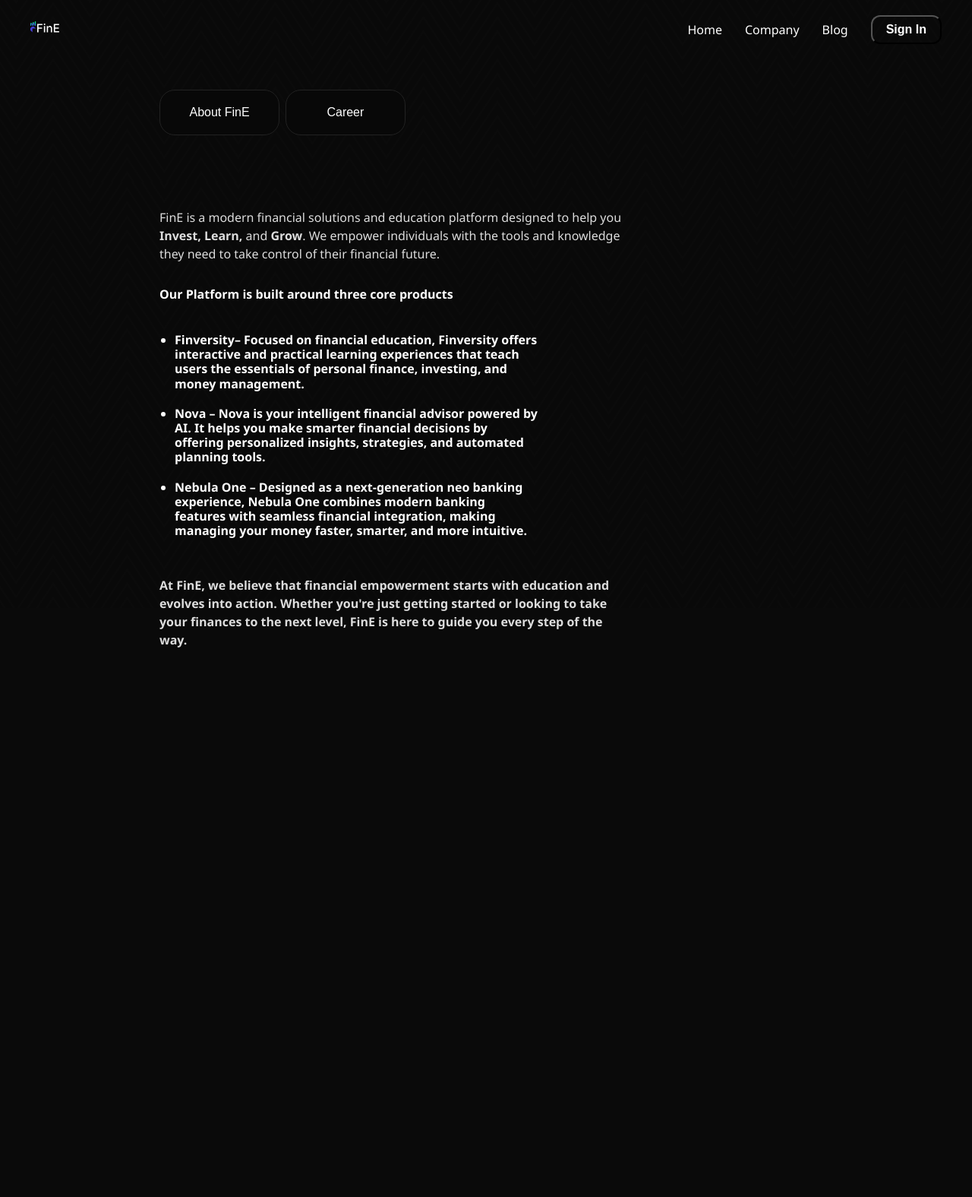
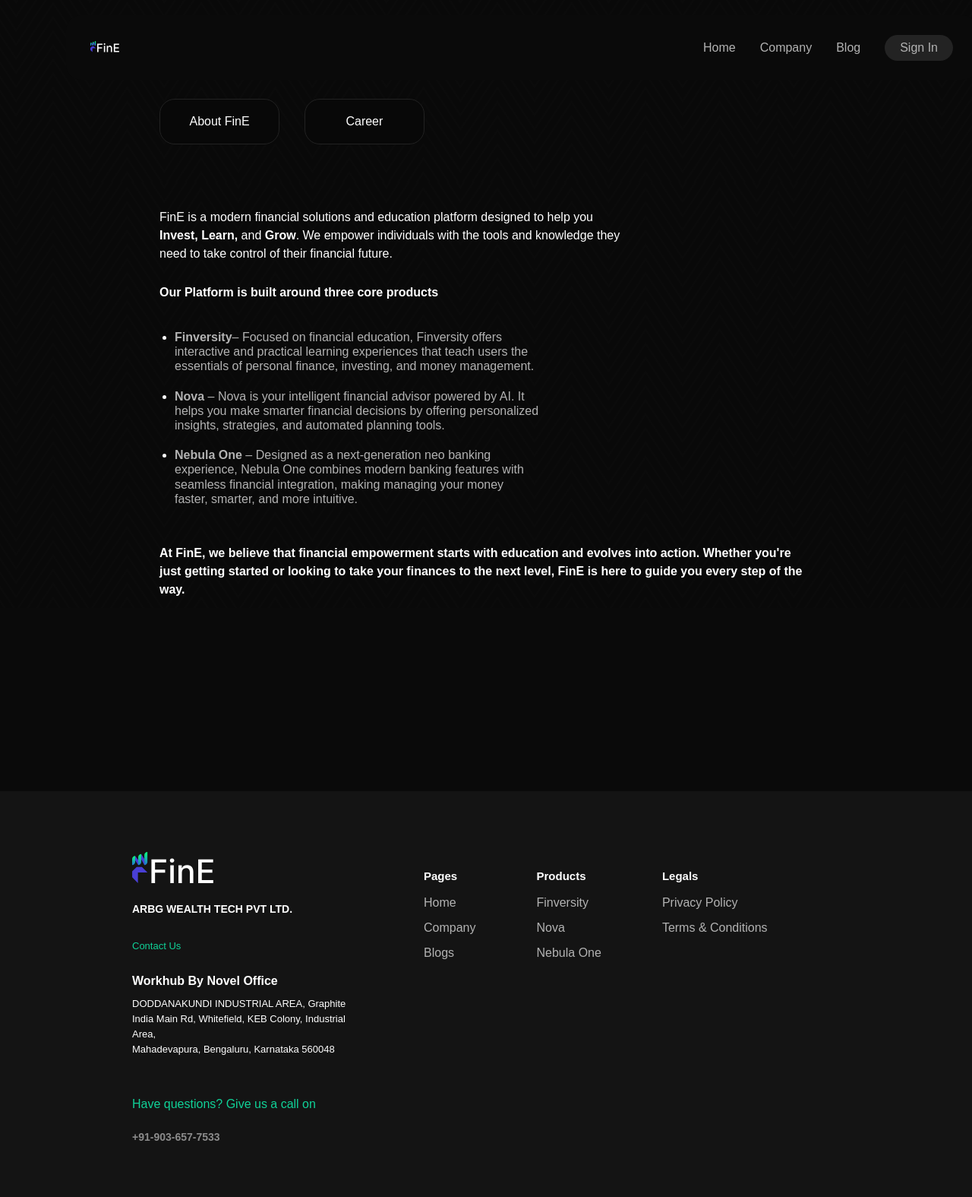
Before and after one commit to Karthikgoudar07/FinEweb, a plain HTML site: page Index.html in a window 1280 px wide. Shown: the whole page at 76% size. Before the commit the page ends 914 px from the top, so only its background shows below. Drawn offline with Linux system fonts and the light colour scheme; a web font is replaced by a local one.

Commit message:
updated Fine

```diff
--- a/Index.html
+++ b/Index.html
@@ -1,40 +1,30 @@
 <!-- Document type declaration -->
 <!DOCTYPE html>
-<!-- Root element with language attribute -->
 <html lang="en">
 <head>
-    <!-- Character encoding -->
-    <meta charset="UTF-8" />
+  <meta charset="UTF-8" />
+
+      <meta name="viewport" content="width=device-width, initial-scale=1, maximum-scale=1, user-scalable=no" />    <!-- Link to external stylesheet -->
+
+  <title>Navbar Example</title>
     <!-- Viewport settings for responsive design -->
-    <meta name="viewport" content="width=device-width, initial-scale=1, maximum-scale=1, user-scalable=no" />
-    <!-- Page title -->
-    <title>FinE</title>
-    <!-- Link to external stylesheet -->
     <link rel="stylesheet" href="styles.css" />
 </head>
 <body>
-
-    <!-- Header section containing logo, hamburger menu, and navigation -->
-    <header>
-          <!-- Logo container -->
-          <div class="logo">
-            <!-- Logo image -->
-            <img src="./img/FinE.svg" alt="FinE Logo" />
-          </div>
-        <!-- Navigation menu -->
-        <nav>
-            <ul>
-                <!-- Navigation links -->
-                <li><a href="#">Home</a></li>
-                <li><a href="#">Company</a></li>
-                <li><a href="#">Blog</a></li>
-                <!-- Sign In button -->
-                <li><button class="sign-in">Sign In</button></li>
-            </ul>
-        </nav>
-    </header>
+    <nav class="navbar">
+  <div class="logo">
+    <img src="./img/FinE.svg" alt="Logo" />
+  </div>
+  <div class="menu">
+    <a href="#">Home</a>
+    <a href="file:///C:/kkg/FRONTEND/Index.html">Company</a>
+    <a href="#">Blog</a>
+    <button class="sign-in-btn">Sign In</button>
+  </div>
+</nav>
     <!-- Main content area -->
     <main>
+        <br><br><br><br><br>
         <!-- Section with About and Career buttons -->
         <section>
             <!-- Link wrapping About FinE button -->
@@ -51,10 +41,10 @@
 <section class="aboutfine">
 
         <!-- Introductory paragraph -->
-        <p>
+        <k>
             FinE is a modern financial solutions and education platform designed to help you
             <strong>Invest, Learn,</strong> and <strong>Grow</strong>. We empower individuals with the tools and knowledge they need to take control of their financial future.
-        </p>
+        </k>
                 </section>
         <div class="platform-products">Our Platform is built around three core products</div>
         <!-- Section describing financial services -->
@@ -67,8 +57,62 @@
             </ul>
                 </section>
 
-        <p><strong>At FinE, we believe that financial empowerment starts with education and evolves into action. Whether you're just getting started or looking to take your finances to the next level, FinE is here to guide you every step of the way.</strong></p>
+        <k><strong>At FinE, we believe that financial empowerment starts with education and evolves into action. Whether you're just getting started or looking to take your finances to the next level, FinE is here to guide you every step of the way.</strong></k>
     </main>
+    <footer class="site-footer">
+    <div class="wrapper">
+
+      <!-- brand / address block -->
+      <div class="brand-block">
+        <a href="#" class="brand">
+          <div class="log"><img src="./img/FinE.svg" alt="FinE Logo" /></div>
+
+        <p class="company-name">ARBG WEALTH TECH PVT LTD.</p>
+
+        <p class="subtitle">Contact Us</p>
+        <j class="workhub">Workhub By Novel Office</j>
+
+        <address>
+          DODDANAKUNDI INDUSTRIAL AREA, Graphite<br>
+          India Main Rd, Whitefield, KEB Colony, Industrial Area,<br>
+          Mahadevapura, Bengaluru, Karnataka 560048
+        </address>
+<br>
+         <div class="query">Have questions? Give us a call on</div>
+        <a class="phone" href="tel:+919036577533">+91-903-657-7533</a>
+      </div>
+
+      <!-- navigation columns -->
+      <div class="links">
+        <div class="col">
+          <h4>Pages</h4>
+          <ul>
+            <li><a href="#">Home</a></li>
+            <li><a href="#">Company</a></li>
+            <li><a href="#">Blogs</a></li>
+          </ul>
+        </div>
+
+        <div class="col">
+          <h4>Products</h4>
+          <ul>
+            <li><a href="#">Finversity</a></li>
+            <li><a href="#">Nova</a></li>
+            <li><a href="#">Nebula One</a></li>
+          </ul>
+        </div>
+
+        <div class="col">
+          <h4>Legals</h4>
+          <ul>
+            <li><a href="#">Privacy Policy</a></li>
+            <li><a href="#">Terms & Conditions</a></li>
+          </ul>
+        </div>
+      </div><!-- /.links -->
+
+    </div><!-- /.wrapper -->
+  </footer>
     <!-- Decorative div with styling -->
     <div style="width: 100%; height: 100%; overflow: hidden; background-color: rgba(235, 240, 242, 0); transform: translateZ(0px); border-radius: 0px; position: relative;"></div>
 </body>
--- a/styles.css
+++ b/styles.css
@@ -1,5 +1,6 @@
 /* General Reset and base styles */
 /* Reset margin and padding for all elements and set box-sizing to border-box */
+@import url('https://fonts.cdnfonts.com/css/neue-haas-grotesk-display-pro');
 * {
     margin: 0;
     padding: 0;
@@ -9,7 +10,7 @@
 /* Body styles */
 /* Set font family and background image with styling */
 body {
-    font-family: 'Segoe UI', Tahoma, Geneva, Verdana, sans-serif;
+    font-family: 'Neue Haas Grotesk Display Pro', sans-serif;
     background-color: #0a0a0a;
 
 }
@@ -38,11 +39,15 @@ body::before {
     border: 2px solid #222;
     font-size: large;
     text-size-adjust: 100%;
+    text-align: center;
+    font-family: 'Neue Haas Grotesk Display Pro', sans-serif;
 }
 .maindiv{
     margin-top: 60px;
     width: 25%;
     height: 60%;
+    font-family: 'Neue Haas Grotesk Display Pro', sans-serif;
+
 }
 .subdiv{
     display: flex;
@@ -51,6 +56,8 @@ body::before {
     color: white;
     margin-top: 7rem;
     text-align: left;
+        font-family: 'Neue Haas Grotesk Display Pro', sans-serif;
+
 }
 
 /* Header styles */
@@ -63,6 +70,8 @@ header {
     background: transparent;
     position: relative;
     z-index: 10;
+        font-family: 'Neue Haas Grotesk Display Pro', sans-serif;
+
 }
 
 /* Navigation styles */
@@ -72,8 +81,78 @@ nav ul {
     display: flex;
     gap: 30px;
     align-items: center;
+        font-family: 'Neue Haas Grotesk Display Pro', sans-serif;
+
 }
 
+.navbar {
+  position: fixed;
+    top: 20px;
+    left: -33px;
+    transform: translateX(10%);
+    width: 1200px;
+    height: 85px;
+    background-color: #0a0a0a;
+    display: flex;
+    justify-content: space-between;
+    align-items: center;
+    padding: 0 2rem;
+    z-index: 999;
+    border-radius: 20px;
+        font-family: 'Neue Haas Grotesk Display Pro', sans-serif;
+
+}
+
+/* Logo section */
+.logo {
+  display: flex;
+  align-items: center;
+}
+
+.logo img {
+  height: 32px;
+  margin-right: 0.5rem;
+}
+
+.logo span {
+  font-size: 1.5rem;
+  font-weight: bold;
+  color: white;
+}
+
+/* Menu links */
+.menu {
+  display: flex;
+  gap: 2rem;
+  align-items: center;
+}
+
+.menu a {
+  color: #b3b3b3;
+  text-decoration: none;
+  font-size: 1rem;
+  transition: color 0.3s ease;
+}
+
+.menu a:hover {
+  color: white;
+}
+
+/* Sign-in button */
+.sign-in-btn {
+  background-color: #2a2a2a;
+  border: none;
+  border-radius: 8px;
+  padding: 0.5rem 1.5rem;
+  color: #b3b3b3;
+  font-size: 1rem;
+  cursor: pointer;
+  transition: background-color 0.3s ease;
+}
+
+.sign-in-btn:hover {
+  background-color: #3a3939;
+}
 /* Navigation link styles */
 /* Styling for links in navigation */
 nav ul li a {
@@ -84,29 +163,10 @@ nav ul li a {
     transition: color 0.3s ease;
 }
 
-/* Navigation link hover effect */
-/* Change link color on hover */
-nav ul li a:hover {
-    color: #7fffd4;
-}
 
 /* Sign In button styles */
 /* Transparent button with border and hover effects */
-.sign-in {
-    background-color: transparent;
-    color: #fff;
-    padding: 8px 18px;
-    border-radius: 12px;
-    font-weight: 600;
-    cursor: pointer;
-    font-size: 1rem;
-}
-/* Sign In button hover effect */
-/* Change background and text color on hover */
-.sign-in:hover {
-    background-color: #7fffd4;
-    color: #0a0a0a;
-}
+
 
 /* Main content styles */
 /* Container with padding, max width, and positioning */
@@ -123,7 +183,7 @@ main {
 section {
     display: flex;
     flex-direction: row;
-    gap: 25px;
+    gap: 50px;
     margin-bottom: 30px;
 }
 
@@ -141,16 +201,28 @@ h1 {
 h1 strong, h1 b {
     font-weight: 700;
 }
-
+k{
+    font-size: 1rem;
+    max-width: 72%;
+    line-height: 1.5;
+    color: #FFFFFF;
+}
+j{
+    font-size: 1rem;
+    font-weight: bold;
+}
 /* Paragraph styles */
 /* Styling for paragraphs */
 p {
     font-size: 1rem;
     max-width: 72%;
     line-height: 1.5;
-    color: #ddd;
+    color: #10d298;
 }
-
+.query{
+    font-size: 1rem;
+    color: #10d298;
+}
 /* h2 styles */
 /* Styling for h2 headings */
 h2 {
@@ -167,9 +239,9 @@ h2 {
     border-radius: 20px;
     font-weight: 500;
     cursor: pointer;
-    width: 140px;
+    width: 287px;
     font-size: 1rem;
-    backdrop-filter: blur(6px);
+    height: 91px;
 }
 
 .career-btn {
@@ -180,9 +252,8 @@ h2 {
     border-radius: 20px;
     font-weight: 500;
     cursor: pointer;
-    width: 140px;
+    width: 287px;
     font-size: 1rem;
-    backdrop-filter: blur(6px);
     user-select: none;
     transition: all 0.3s ease;
 }
@@ -212,11 +283,7 @@ h2 {
 }
 /* Focus styles for buttons to enhance accessibility and visual feedback */
 /* Add box shadow and scale transform on focus */
-button:focus {
-    box-shadow: 0 0 15px #7fffd4;
-    transform: scale(1.05);
-    outline: none;
-}
+
 
 /* Career options styles */
 /* Flex container for career options */
@@ -327,11 +394,12 @@ button:focus {
 .haha{
     font-size: 1rem;
     font-weight: bolder;
+    color: #b3b3b3
 }
 /* Strong text in financial services list */
 /* Bold font weight */
 .financial-services ul li .haha {
-    font-weight: bolder;
+    font-weight:normal
 }
 
 /* Paragraph styles in financial services */
@@ -414,7 +482,7 @@ button:focus {
 }
 
 a {
-    color: white;
+    color: #b3b3b3;
     text-decoration: none;
 }
 
@@ -452,11 +520,6 @@ nav ul {
     background-color: rgba(255, 255, 255, 0.1);
     padding: 8px 20px;
     border-radius: 20px;
-    transition: background-color 0.3s;
-}
-
-.sign-in-btn:hover {
-    background-color: rgba(255, 255, 255, 0.2);
 }
 
 /* Main Layout */
@@ -637,6 +700,98 @@ input:checked + .slider:before {
     opacity: 0.9;
 }
 
+/* ───────────── Footer styling ───────────── */
+.site-footer{
+  background:#141414;           /* near-black */
+  color:#ecebeb;                /* medium grey text */
+  padding:60px 24px;
+  line-height:1.55;
+  margin-top: 193px
+}
+
+.site-footer .wrapper{
+  max-width:1200px;
+  margin: 0 150px;
+  display:flex;
+  flex-wrap:wrap;
+  gap:90px;
+}
+
+/* ---- left (logo + info) ---- */
+.brand-block{flex:1 1 260px;}
+
+.brand{
+  font-size:32px;
+  color:#fff;
+}
+.brand svg{
+  width:28px;
+  height:32px;
+}
+.log{
+    width:100%;
+    height:auto;
+    max-width:200px;
+    margin-bottom:-20px;
+}
+.company-name{
+  font-size:14px;
+  font-weight:600;
+  color:#fff;
+  margin-bottom:28px;
+}
+
+.subtitle{font-size:13px; margin-bottom:6px;}
+address{font-style:normal; font-size:13px;}
+
+.phone{
+  display:inline-block;
+  margin-top:20px;
+  font-size:14px;
+  font-weight:600;
+  color:#8b8b8b;
+}
+.phone:hover{color:#fff;}
+
+/* ---- link columns ---- */
+.links{
+  flex:2 1 480px;
+  display:flex;
+  gap:80px;
+  flex-wrap:wrap;
+  margin-top: 40px;
+}
+.col.list::before{
+    color: gray;
+}
+.col h4{
+  color:#fff;
+  font-size:15px;
+  font-weight:600;
+  margin-bottom:12px;
+}
+.col ul{
+  list-style:none;
+    color: #0f0f0f;
+
+}
+.col li{
+  margin-bottom:8px;
+  color: #070707;
+}
+.col a:hover{
+  color:#fff;
+}
+.wrapper{
+    align-items: right;
+justify-content: right;}
+
+/* ---- responsive tweaks ---- */
+@media (max-width:768px){
+  .site-footer .wrapper{flex-direction:column; gap:40px;}
+  .links{gap:40px;}
+}
+
 
 /* Tablet view (Medium screens, e.g., tablets) */
 /* Media query for medium screens */
@@ -779,13 +934,8 @@ input:checked + .slider:before {
         text-align: left;
         padding: 10px 15px;
         border-radius: 8px;
-        transition: background-color 0.3s ease;
     }
 
-    nav ul li a:hover, nav ul li button.sign-in:hover {
-        background-color: #7fffd4;
-        color: #0a0a0a;
-    }
 
     main.nav-open {
         filter: blur(2px);
```
Also changed, not shown: Jobopenings.html (+72 -22 lines).
